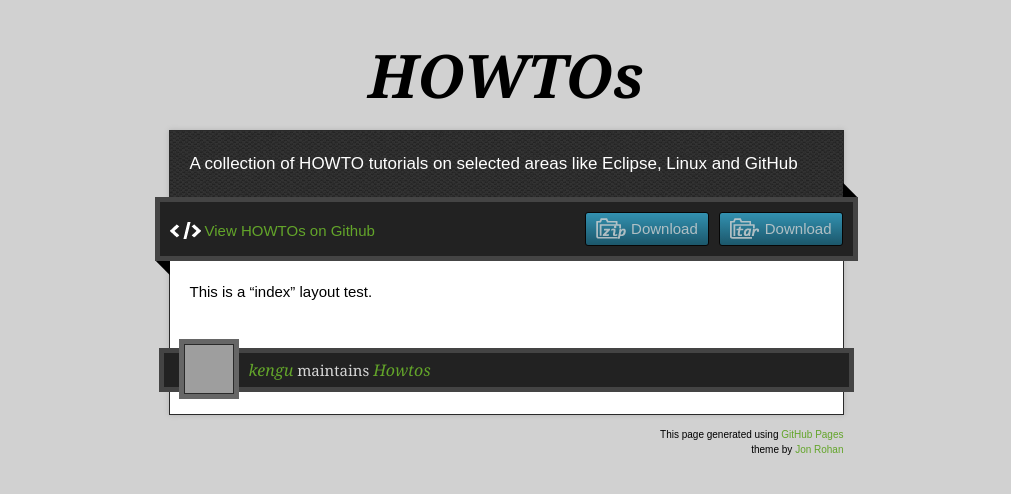
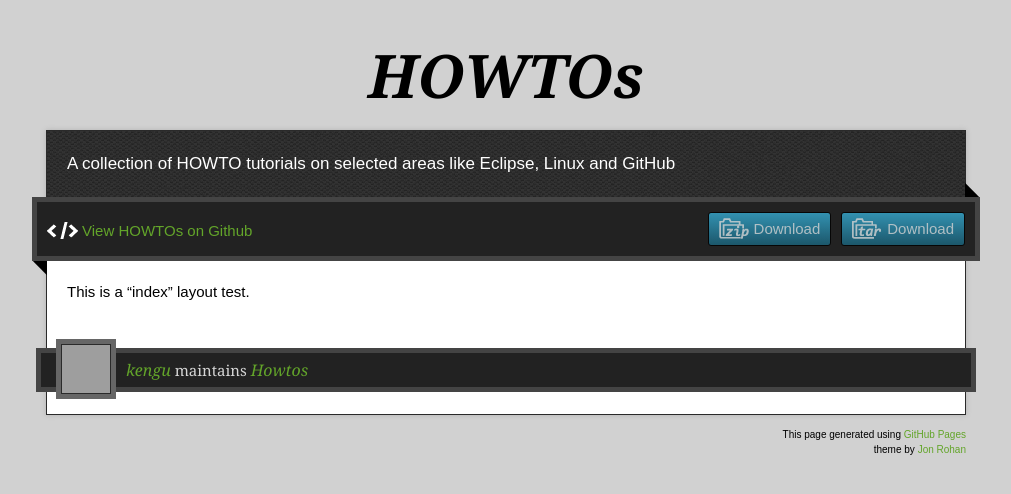
Before and after one commit to kengu/howtos, a Jekyll site: the page built from index.md, in a window 1280 px wide. Shown: the top 494 px of the page, without its empty margins (134-1145 px from the left). Built offline with Jekyll 4.4.1, drawn with Linux system fonts in a browser that asks for light colours; nearby versions of some CDN libraries; grey boxes are pictures that could not be loaded.

Commit message:
Changed wrapper size to 920

```diff
--- a/stylesheets/stylesheet.css
+++ b/stylesheets/stylesheet.css
@@ -77,7 +77,7 @@ h1.title {
 }
 
 .wrapper {
-  width: 675px;
+  width: 920px;
   margin: 0 auto;
 }
 
```
